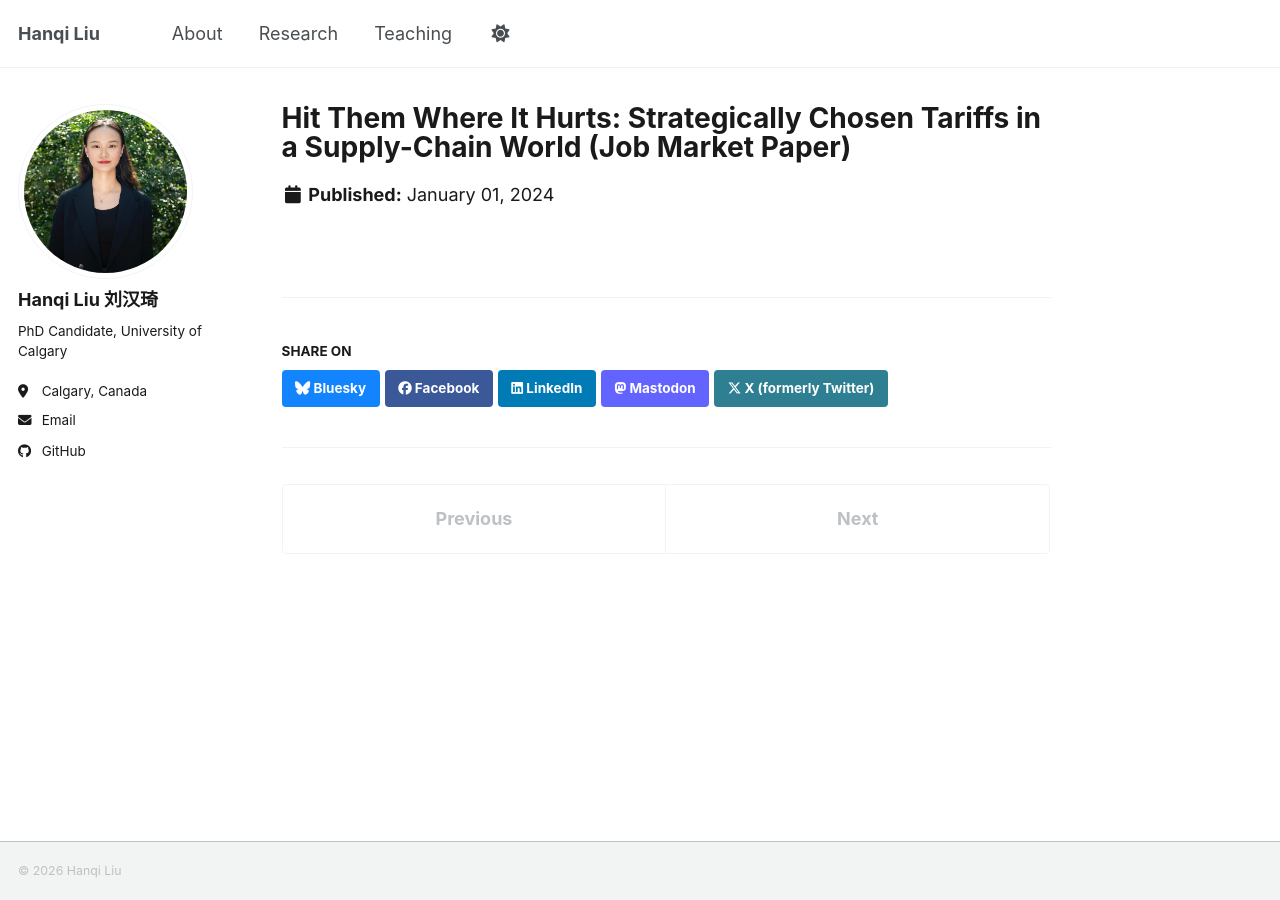
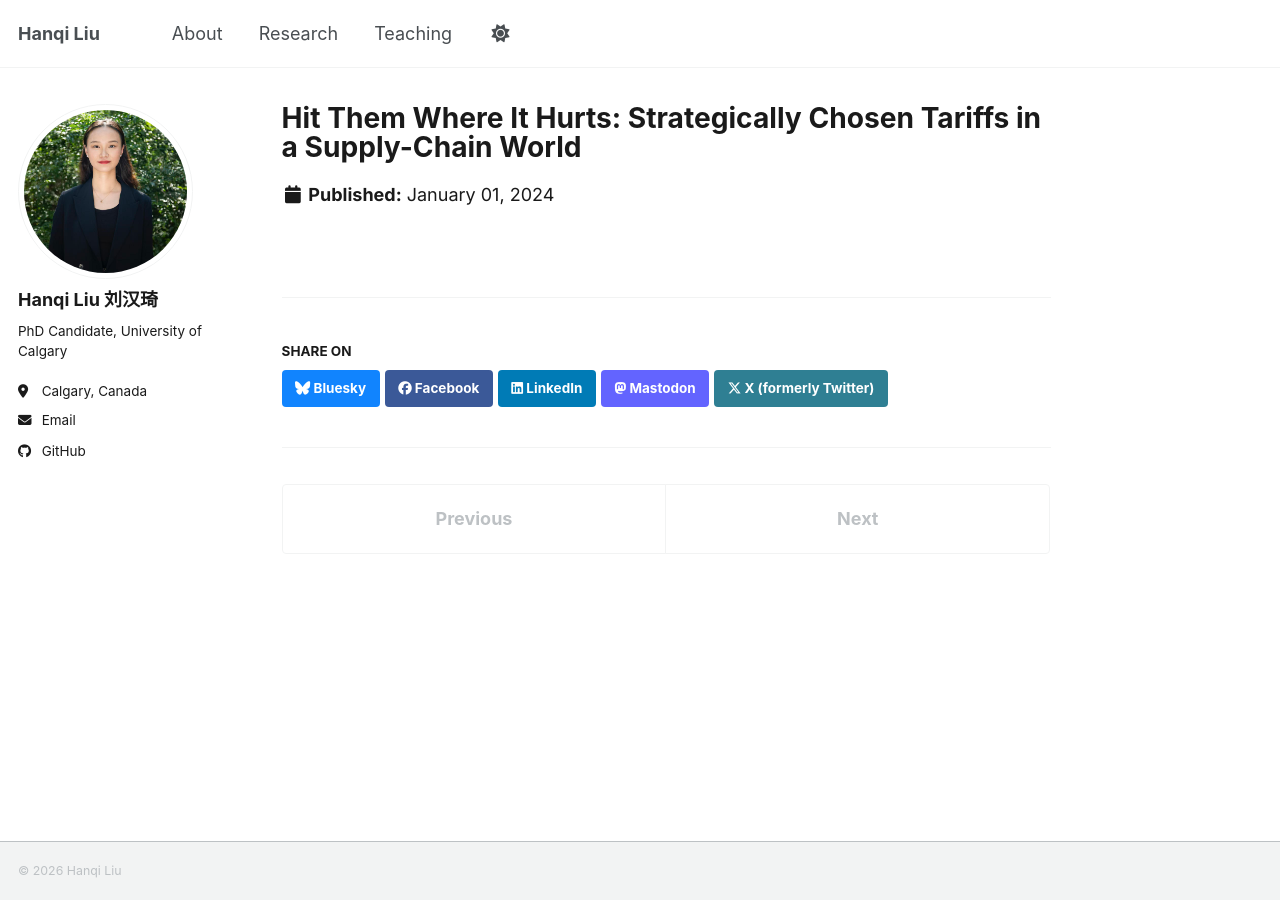
Before and after one commit to hanqi-liu-econ/hanqi-liu-econ.github.io, a Jekyll site: the page built from _publications/2024-01-01-hit-them-where-it-hurts.md, in a window 1280 px wide. Built offline with Jekyll 4.4.1, drawn with Linux system fonts in a browser that asks for light colours; a script bundle is joined from its source files by our own code; library files that are not in the unit come from our copies.

Commit message:
Update 2024-01-01-hit-them-where-it-hurts.md

```diff
--- a/_publications/2024-01-01-hit-them-where-it-hurts.md
+++ b/_publications/2024-01-01-hit-them-where-it-hurts.md
@@ -1,7 +1,7 @@
 ---
-title: "Hit Them Where It Hurts: Strategically Chosen Tariffs in a Supply-Chain World (Job Market Paper)"
+title: "Hit Them Where It Hurts: Strategically Chosen Tariffs in a Supply-Chain World"
 collection: publications
-category: conferences
+category: manuscripts
 permalink: /publication/optimal-tariffs
 date: 2024-01-01
 ---
```
